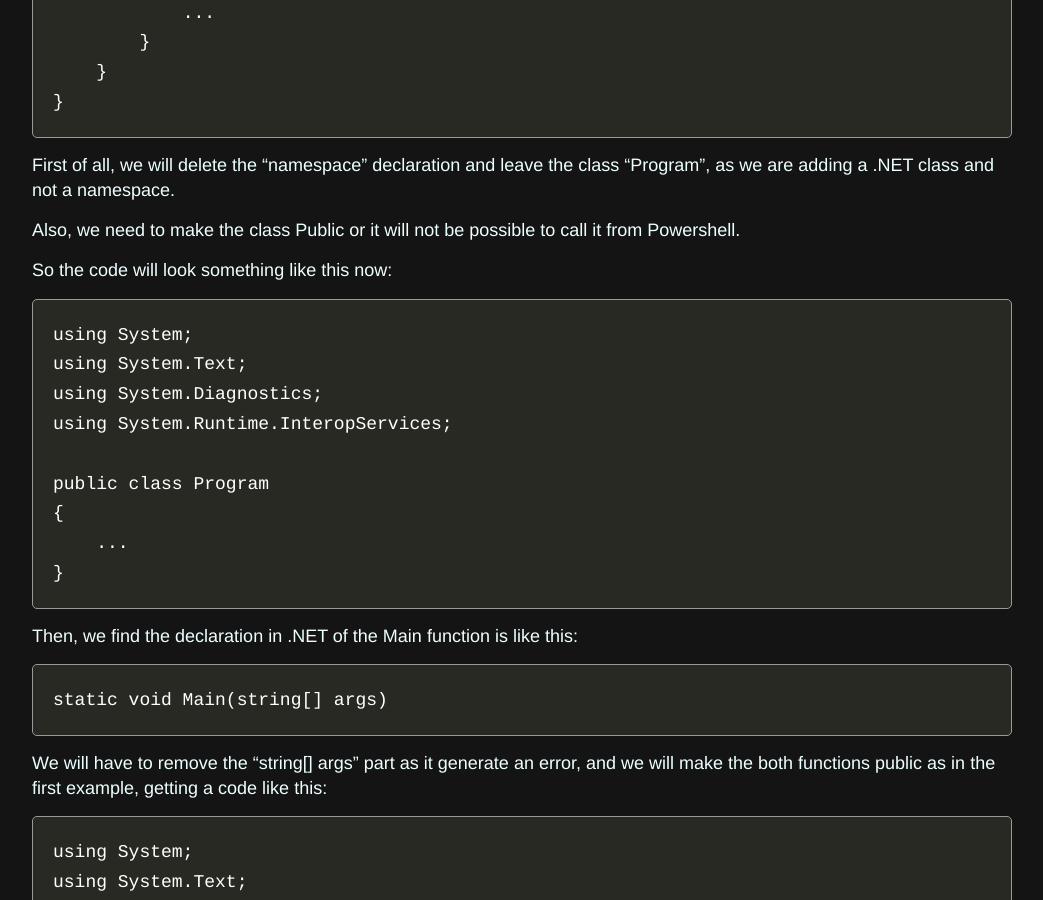
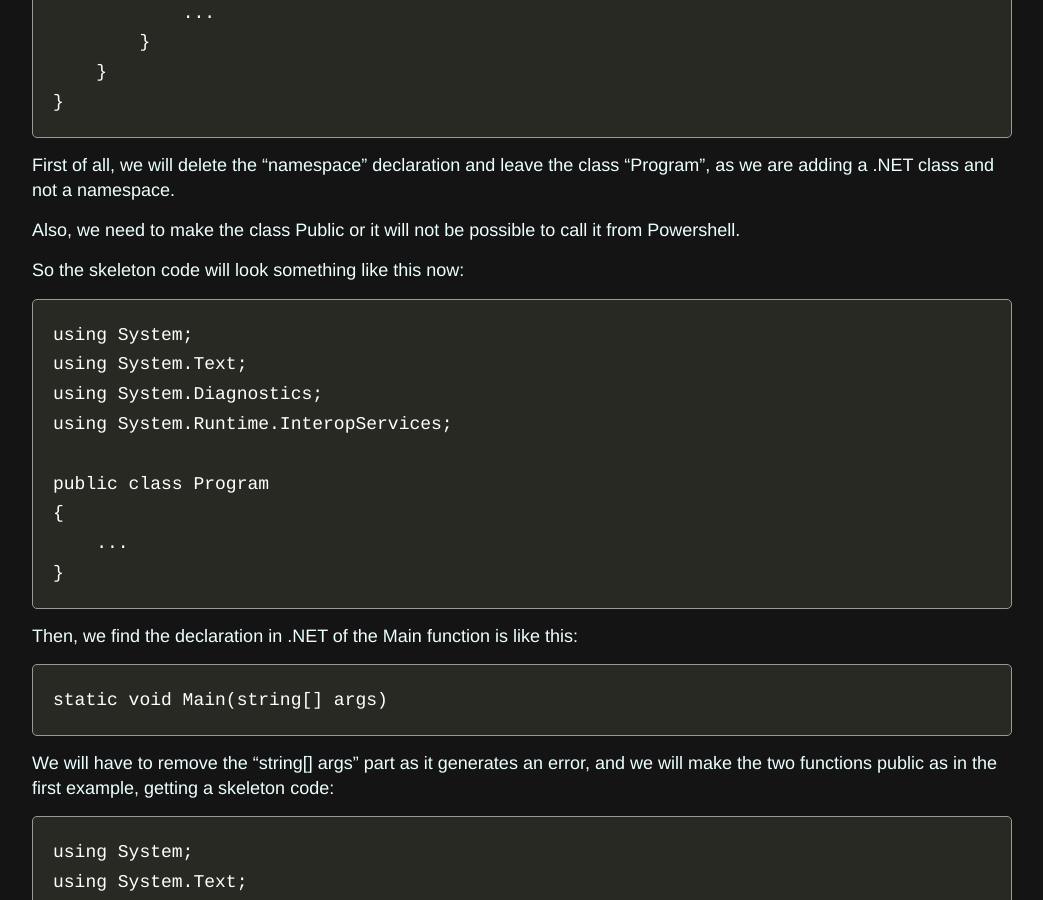
Before and after one commit to ricardojoserf/ricardojoserf.github.io, a Jekyll site: the page built from _posts/2023-11-14-callingcsharp.md, in a window 1280 px wide and 900 px high, scrolled down 3016 px. Shown: the whole window, without its empty margins (118-1161 px from the left). Built offline with Jekyll 4.4.1, drawn with Linux system fonts in a browser that asks for light colours.

Commit message:
Update 2023-11-14-callingcsharp.md

````diff
--- a/_posts/2023-11-14-callingcsharp.md
+++ b/_posts/2023-11-14-callingcsharp.md
@@ -104,7 +104,7 @@ First of all, we will delete the "namespace" declaration and leave the class "Pr
 
 Also, we need to make the class Public or it will not be possible to call it from Powershell.
 
-So the code will look something like this now:
+So the skeleton code will look something like this now:
 
 ```
 using System;
@@ -124,7 +124,7 @@ Then, we find the declaration in .NET of the Main function is like this:
 static void Main(string[] args)
 ```
 
-We will have to remove the "string[] args" part as it generate an error, and we will make the both functions public as in the first example, getting a code like this:
+We will have to remove the "string[] args" part as it generates an error, and we will make the two functions public as in the first example, getting a skeleton code:
 
 ```
 using System;
````
